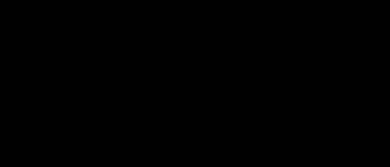
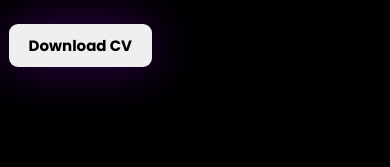
Before and after one commit to Kayo-Fellipe/Meu-site, a plain HTML site: page index.html in a window 390 px wide. Shown: the top 167 px of the page. Drawn offline with nearby package versions, Linux system fonts and the light colour scheme; a web font is replaced by a local one.

Commit message:
Update style.css

```diff
--- a/style.css
+++ b/style.css
@@ -659,10 +659,18 @@ footer{
 
 @media screen and (max-width: 1100px) {
 
-    /* Cabeçalho */
-    .container{
+/* Cabeçalho */
+    .flex nav{
         display: none;
         margin: 0 auto;
+    }
+
+    .btn-cv button{
+        margin-left: 6%;
+        margin-top: -4%;
+        width: 100%;
+        font-size: 15px;
+        padding: 10px 20px;
     }
 
     .page1,
```
